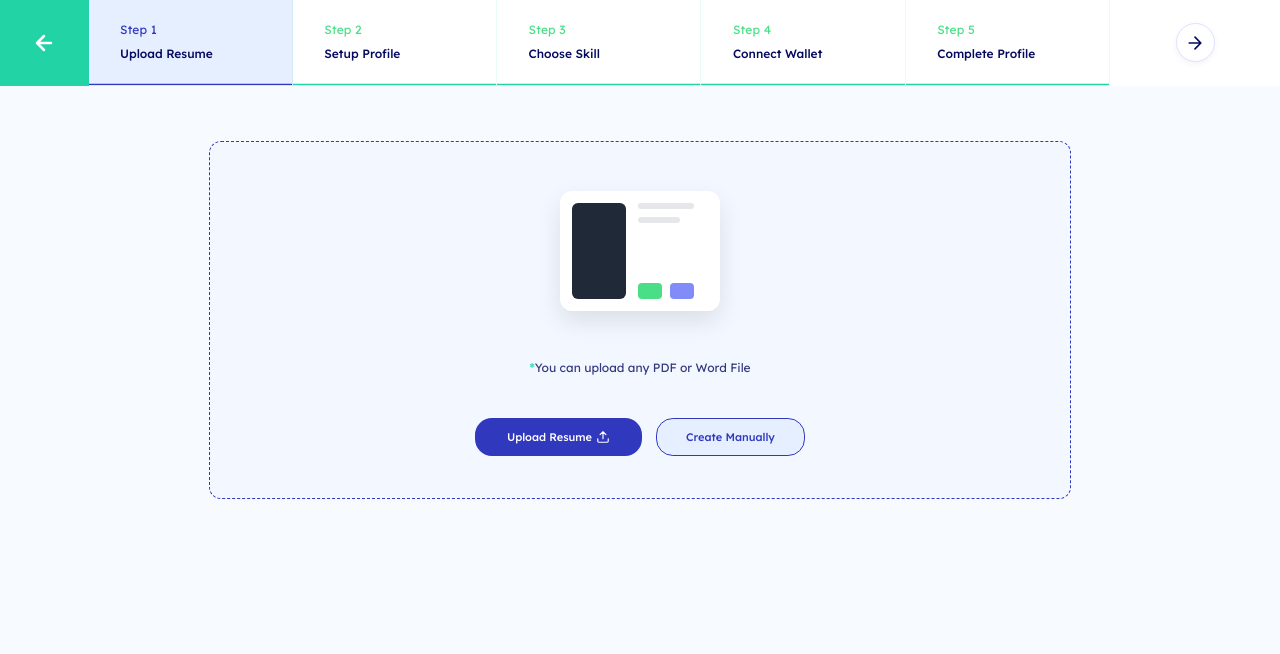
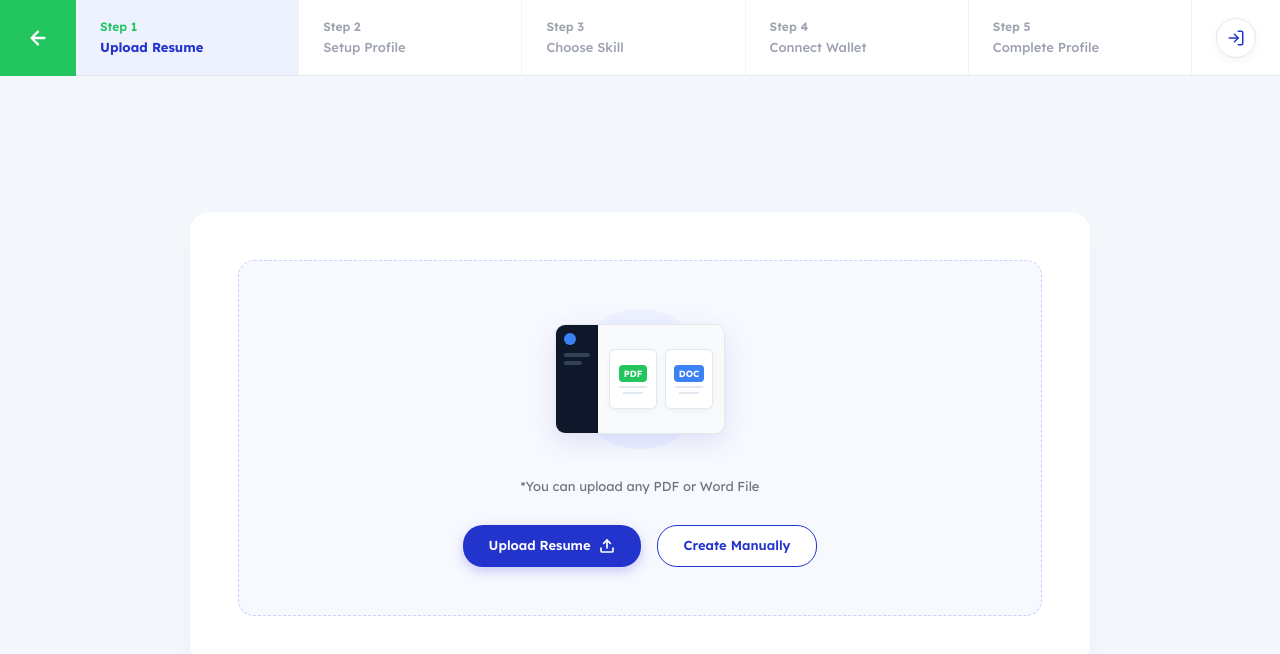
Before and after one commit to Mominkhalid045-debug/greelance-login, a React (Vite) app: page /form in a window 1280 px wide. Shown: the top 654 px of the page. Built offline with nearby package versions, Linux system fonts and the light colour scheme.

Commit message:
Update Step 1 Upload Resume UI to match reference screenshot pixel-perfect

```diff
--- a/src/pages/FreelancerForm.jsx
+++ b/src/pages/FreelancerForm.jsx
@@ -1,3 +1,4 @@
+import { useState, useRef } from 'react';
 import { useNavigate } from 'react-router-dom';
 
 const F = "'Lexend', sans-serif";
@@ -12,66 +13,116 @@ function StepHeader({ activeStep, navigate }) {
   ];
 
   return (
-    <div style={{ flexShrink: 0, display: 'flex', background: '#fff', borderBottom: '1px solid #E0E2FE', height: '85.5px', zIndex: 10 }}>
+    <div
+      style={{
+        flexShrink: 0,
+        display: 'flex',
+        alignItems: 'center',
+        background: '#FFFFFF',
+        borderBottom: '1px solid #E5E7EB',
+        height: '76px',
+        width: '100%',
+        boxSizing: 'border-box',
+      }}
+    >
       {/* Back Button */}
       <button
         onClick={() => {
-          const prev = steps.find(s => s.num === activeStep - 1);
-          navigate(prev ? prev.path : '/');
+          const prev = steps.find((s) => s.num === activeStep - 1);
+          navigate(prev ? prev.path : '/verify-otp');
         }}
-        style={{ width: '88.5px', height: '85.5px', background: '#22D3A6', border: 'none', cursor: 'pointer', display: 'flex', alignItems: 'center', justifyContent: 'center', flexShrink: 0 }}
+        aria-label="Go back"
+        style={{
+          width: '76px',
+          height: '76px',
+          background: '#22C55E',
+          border: 'none',
+          cursor: 'pointer',
+          display: 'flex',
+          alignItems: 'center',
+          justifyContent: 'center',
+          flexShrink: 0,
+        }}
       >
-        <svg width="24" height="24" viewBox="0 0 24 24" fill="none" stroke="#fff" strokeWidth="2.5" strokeLinecap="round" strokeLinejoin="round">
+        <svg width="22" height="22" viewBox="0 0 24 24" fill="none" stroke="#FFFFFF" strokeWidth="2.5" strokeLinecap="round" strokeLinejoin="round">
           <path d="M19 12H5M12 19l-7-7 7-7" />
         </svg>
       </button>
 
       {/* Step Tabs */}
-      <div className="step-header-nav" style={{ display: 'flex', flex: 1, overflowX: 'auto' }}>
-        {steps.map(step => {
+      <div style={{ display: 'flex', flex: 1, height: '100%', overflowX: 'auto' }}>
+        {steps.map((step) => {
           const isActive = step.num === activeStep;
           return (
             <div
               key={step.num}
               onClick={() => navigate(step.path)}
-              className="step-tab-item"
               style={{
-                width: '236.25px',
-                height: '85.5px',
-                padding: '7.5px 31.5px',
+                flex: 1,
+                minWidth: '150px',
+                height: '100%',
+                padding: '0 24px',
                 cursor: 'pointer',
-                background: isActive ? '#E6EFFF' : '#fff',
-                borderRight: '1px solid rgba(34,211,166,0.1)',
-                boxShadow: isActive ? 'inset 0 -2.25px 0 0 #3038BD' : 'inset 0 -2.25px 0 0 #22D3A6',
+                background: isActive ? '#EEF2FF' : '#FFFFFF',
+                borderRight: '1px solid #F3F4F6',
                 display: 'flex',
                 flexDirection: 'column',
                 justifyContent: 'center',
-                gap: '4px',
+                gap: '2px',
+                boxSizing: 'border-box',
+                transition: 'background 0.2s ease',
               }}
             >
-              <p style={{ margin: 0, fontSize: '12px', color: isActive ? '#3038BD' : '#4ADF86', fontWeight: 400, fontFamily: F, letterSpacing: '0.15px', lineHeight: '18px' }}>Step {step.num}</p>
-              <p style={{ margin: 0, fontSize: '12px', color: '#050A5F', fontWeight: 500, fontFamily: F, lineHeight: '22.5px' }}>{step.label}</p>
+              <span
+                style={{
+                  fontFamily: F,
+                  fontSize: '12px',
+                  fontWeight: 600,
+                  color: isActive ? '#22C55E' : '#9CA3AF',
+                }}
+              >
+                Step {step.num}
+              </span>
+              <span
+                style={{
+                  fontFamily: F,
+                  fontSize: '13px',
+                  fontWeight: isActive ? 700 : 500,
+                  color: isActive ? '#2334CD' : '#9CA3AF',
+                }}
+              >
+                {step.label}
+              </span>
             </div>
           );
         })}
       </div>
 
-      {/* Exit / Forward Arrow */}
-      <div style={{ width: '170px', minWidth: '80px', height: '85.5px', background: '#fff', display: 'flex', alignItems: 'center', justifyContent: 'center', flexShrink: 0 }}>
+      {/* Exit / Next Button */}
+      <div style={{ padding: '0 24px', display: 'flex', alignItems: 'center', flexShrink: 0 }}>
         <button
           onClick={() => {
-            const next = steps.find(s => s.num === activeStep + 1);
+            const next = steps.find((s) => s.num === activeStep + 1);
             navigate(next ? next.path : '/dashboard');
           }}
+          aria-label="Exit or next step"
           style={{
-            width: '39px', height: '39px', borderRadius: '71px',
-            background: '#fff', border: '1px solid #E0E2FE',
-            cursor: 'pointer', display: 'flex', alignItems: 'center', justifyContent: 'center',
-            boxShadow: '0 2px 6px rgba(5,10,95,0.05)',
+            width: '40px',
+            height: '40px',
+            borderRadius: '50%',
+            background: '#FFFFFF',
+            border: '1px solid #E5E7EB',
+            cursor: 'pointer',
+            display: 'flex',
+            alignItems: 'center',
+            justifyContent: 'center',
+            boxShadow: '0 2px 8px rgba(0,0,0,0.05)',
           }}
         >
-          <svg width="20" height="20" viewBox="0 0 24 24" fill="none" stroke="#050A5F" strokeWidth="2" strokeLinecap="round" strokeLinejoin="round">
-            <path d="M5 12h14M12 5l7 7-7 7" />
+          <svg width="18" height="18" viewBox="0 0 24 24" fill="none" stroke="#2334CD" strokeWidth="2" strokeLinecap="round" strokeLinejoin="round">
+            <path d="M15 3h4a2 2 0 0 1 2 2v14a2 2 0 0 1-2 2h-4" />
+            <polyline points="10 17 15 12 10 7" />
+            <line x1="15" y1="12" x2="3" y2="12" />
           </svg>
         </button>
       </div>
@@ -81,82 +132,258 @@ function StepHeader({ activeStep, navigate }) {
 
 export default function FreelancerForm() {
   const navigate = useNavigate();
+  const fileInputRef = useRef(null);
+  const [selectedFile, setSelectedFile] = useState(null);
+
+  const handleFileChange = (e) => {
+    const file = e.target.files[0];
+    if (file) {
+      setSelectedFile(file.name);
+      localStorage.setItem('userResume', file.name);
+      setTimeout(() => {
+        navigate('/setup-profile');
+      }, 600);
+    }
+  };
 
   return (
-    <div style={{ width: '100%', maxWidth: '1440px', margin: '0 auto', minHeight: '100vh', background: '#F7FAFF', display: 'flex', flexDirection: 'column' }}>
+    <div
+      style={{
+        width: '100vw',
+        minHeight: '100vh',
+        background: '#F4F7FC',
+        display: 'flex',
+        flexDirection: 'column',
+        boxSizing: 'border-box',
+      }}
+    >
+      {/* Step Header Navigation */}
       <StepHeader activeStep={1} navigate={navigate} />
 
-      {/* Main Content Area */}
-      <div style={{ flex: 1, display: 'flex', flexDirection: 'column', alignItems: 'center', padding: '0 60px', marginTop: '40px' }}>
-
-        {/* Resume Upload Container */}
-        <div style={{
-          width: '861.75px',
-          maxWidth: '100%',
-          height: '358.5px',
-          background: '#F3F7FF',
-          border: '1.5px dashed #3038BD',
-          borderRadius: '12px',
-          padding: '42px 25.5px',
+      {/* Main Card Section */}
+      <main
+        style={{
+          flex: 1,
+          display: 'flex',
+          alignItems: 'center',
+          justifyContent: 'center',
+          padding: '40px 20px',
+        }}
+      >
+        <div
+          style={{
+            width: '900px',
+            maxWidth: '96%',
+            background: '#FFFFFF',
+            borderRadius: '20px',
+            boxShadow: '0 10px 30px rgba(5, 10, 95, 0.03)',
+            padding: '48px',
+            boxSizing: 'border-box',
+          }}
+        >
+          {/* Dashed Upload Dropzone Container */}
+          <div
+            style={{
+              width: '100%',
+              background: '#F8F9FE',
+              border: '1.5px dashed #C7D2FE',
+              borderRadius: '16px',
+              padding: '48px 24px',
               display: 'flex',
               flexDirection: 'column',
               alignItems: 'center',
               justifyContent: 'center',
-          gap: '41.25px',
-          margin: '15px auto',
-        }}>
+              boxSizing: 'border-box',
+            }}
+          >
+            {/* Soft Glow Circular Backdrop + Illustration */}
+            <div
+              style={{
+                position: 'relative',
+                width: '180px',
+                height: '140px',
+                display: 'flex',
+                alignItems: 'center',
+                justifyContent: 'center',
+                marginBottom: '28px',
+              }}
+            >
+              {/* Soft purple glow circle */}
+              <div
+                style={{
+                  position: 'absolute',
+                  width: '140px',
+                  height: '140px',
+                  borderRadius: '50%',
+                  background: '#EEF2FF',
+                  zIndex: 1,
+                }}
+              />
 
-          {/* Upload Graphic */}
-          <div style={{ width: '184.45px', height: '171.5px', display: 'flex', alignItems: 'center', justifyContent: 'center' }}>
-            <div style={{ width: '160px', height: '120px', background: '#fff', borderRadius: '12px', boxShadow: '0 10px 25px rgba(0,0,0,0.1)', display: 'flex', padding: '12px' }}>
-               <div style={{ width: '40%', height: '100%', background: '#1F2937', borderRadius: '6px' }} />
-               <div style={{ width: '60%', height: '100%', display: 'flex', flexDirection: 'column', paddingLeft: '12px', gap: '8px' }}>
-                 <div style={{ height: '6px', width: '80%', background: '#E5E7EB', borderRadius: '3px' }} />
-                 <div style={{ height: '6px', width: '60%', background: '#E5E7EB', borderRadius: '3px' }} />
-                 <div style={{ display: 'flex', gap: '8px', marginTop: 'auto' }}>
-                    <div style={{ width: '24px', height: '16px', background: '#4ADF86', borderRadius: '4px' }} />
-                    <div style={{ width: '24px', height: '16px', background: '#818CF8', borderRadius: '4px' }} />
+              {/* Graphic Window Card */}
+              <div
+                style={{
+                  position: 'relative',
+                  zIndex: 2,
+                  width: '170px',
+                  height: '110px',
+                  background: '#FFFFFF',
+                  borderRadius: '10px',
+                  boxShadow: '0 8px 24px rgba(35, 52, 205, 0.12)',
+                  border: '1px solid #E5E7EB',
+                  display: 'flex',
+                  overflow: 'hidden',
+                }}
+              >
+                {/* Left Sidebar */}
+                <div style={{ width: '25%', background: '#0F172A', height: '100%', padding: '8px' }}>
+                  <div style={{ width: '12px', height: '12px', borderRadius: '50%', background: '#3B82F6', marginBottom: '8px' }} />
+                  <div style={{ width: '100%', height: '4px', background: '#334155', borderRadius: '2px', marginBottom: '4px' }} />
+                  <div style={{ width: '70%', height: '4px', background: '#334155', borderRadius: '2px' }} />
+                </div>
+
+                {/* Right Document Previews */}
+                <div style={{ flex: 1, background: '#F8FAFC', padding: '10px', display: 'flex', gap: '8px', alignItems: 'center', justifyContent: 'center' }}>
+                  {/* PDF Badge File */}
+                  <div
+                    style={{
+                      width: '48px',
+                      height: '60px',
+                      background: '#FFFFFF',
+                      borderRadius: '6px',
+                      border: '1px solid #E2E8F0',
+                      boxShadow: '0 2px 6px rgba(0,0,0,0.04)',
+                      display: 'flex',
+                      flexDirection: 'column',
+                      alignItems: 'center',
+                      justifyContent: 'center',
+                      gap: '4px',
+                    }}
+                  >
+                    <span style={{ fontSize: '9px', fontWeight: 700, color: '#FFFFFF', background: '#22C55E', padding: '2px 5px', borderRadius: '4px' }}>
+                      PDF
+                    </span>
+                    <div style={{ width: '28px', height: '2px', background: '#E2E8F0' }} />
+                    <div style={{ width: '20px', height: '2px', background: '#E2E8F0' }} />
+                  </div>
+
+                  {/* DOC Badge File */}
+                  <div
+                    style={{
+                      width: '48px',
+                      height: '60px',
+                      background: '#FFFFFF',
+                      borderRadius: '6px',
+                      border: '1px solid #E2E8F0',
+                      boxShadow: '0 2px 6px rgba(0,0,0,0.04)',
+                      display: 'flex',
+                      flexDirection: 'column',
+                      alignItems: 'center',
+                      justifyContent: 'center',
+                      gap: '4px',
+                    }}
+                  >
+                    <span style={{ fontSize: '9px', fontWeight: 700, color: '#FFFFFF', background: '#3B82F6', padding: '2px 5px', borderRadius: '4px' }}>
+                      DOC
+                    </span>
+                    <div style={{ width: '28px', height: '2px', background: '#E2E8F0' }} />
+                    <div style={{ width: '20px', height: '2px', background: '#E2E8F0' }} />
                   </div>
                 </div>
               </div>
             </div>
 
-          <p style={{ fontFamily: F, fontSize: '12px', color: '#050A5F', opacity: 0.8 }}>
-            <span style={{ color: '#22D3A6', fontWeight: 700 }}>*</span>You can upload any PDF or Word File
+            {/* Hint Text */}
+            <p
+              style={{
+                fontFamily: F,
+                fontSize: '13px',
+                color: '#6B7280',
+                margin: '0 0 28px 0',
+                textAlign: 'center',
+              }}
+            >
+              *You can upload any PDF or Word File
             </p>
 
-          <div style={{ display: 'flex', justifyContent: 'space-between', alignItems: 'center', width: '330px', height: '37.5px' }}>
+            {/* Upload Status Feedback */}
+            {selectedFile && (
+              <p style={{ fontFamily: F, fontSize: '13px', fontWeight: 600, color: '#22C55E', margin: '0 0 16px 0' }}>
+                📄 {selectedFile} selected! Redirecting...
+              </p>
+            )}
+
+            {/* Hidden File Input */}
+            <input
+              ref={fileInputRef}
+              type="file"
+              accept=".pdf,.doc,.docx"
+              onChange={handleFileChange}
+              style={{ display: 'none' }}
+            />
+
+            {/* Action Buttons */}
+            <div style={{ display: 'flex', gap: '16px', alignItems: 'center' }}>
               <button
-              onClick={() => navigate('/setup-profile')}
+                type="button"
+                onClick={() => fileInputRef.current?.click()}
                 style={{
-                background: '#3038BD', color: '#fff', border: 'none',
-                borderRadius: '16.88px', width: '167px', height: '37.6px',
-                fontFamily: F, fontSize: '11px', fontWeight: 500,
-                cursor: 'pointer', display: 'flex', alignItems: 'center', justifyContent: 'center', gap: '4px',
+                  background: '#2334CD',
+                  color: '#FFFFFF',
+                  border: 'none',
+                  borderRadius: '20px',
+                  height: '42px',
+                  padding: '0 26px',
+                  fontFamily: F,
+                  fontSize: '13px',
+                  fontWeight: 600,
+                  cursor: 'pointer',
+                  display: 'flex',
+                  alignItems: 'center',
+                  gap: '8px',
+                  boxShadow: 'rgba(35, 52, 205, 0.25) 0px 4px 12px 0px',
+                  transition: 'background 0.2s ease',
                 }}
+                onMouseEnter={(e) => (e.currentTarget.style.background = '#1B2AB2')}
+                onMouseLeave={(e) => (e.currentTarget.style.background = '#2334CD')}
               >
-              Upload Resume
-              <svg width="14" height="14" viewBox="0 0 24 24" fill="none" stroke="currentColor" strokeWidth="2" strokeLinecap="round" strokeLinejoin="round">
-                <path d="M21 15v4a2 2 0 0 1-2 2H5a2 2 0 0 1-2-2v-4M17 8l-5-5-5 5M12 3v12" />
+                <span>Upload Resume</span>
+                <svg width="16" height="16" viewBox="0 0 24 24" fill="none" stroke="currentColor" strokeWidth="2.5" strokeLinecap="round" strokeLinejoin="round">
+                  <path d="M21 15v4a2 2 0 0 1-2 2H5a2 2 0 0 1-2-2v-4" />
+                  <polyline points="17 8 12 3 7 8" />
+                  <line x1="12" y1="3" x2="12" y2="15" />
                 </svg>
               </button>
 
               <button
+                type="button"
                 onClick={() => navigate('/setup-profile')}
                 style={{
-                background: '#E6EFFF', color: '#3038BD',
-                border: '1.13px solid #3038BD', borderRadius: '16.88px',
-                width: '149px', height: '37.6px',
-                fontFamily: F, fontSize: '11px', fontWeight: 500, cursor: 'pointer',
-                display: 'flex', alignItems: 'center', justifyContent: 'center',
+                  background: '#FFFFFF',
+                  color: '#2334CD',
+                  border: '1.5px solid #2334CD',
+                  borderRadius: '20px',
+                  height: '42px',
+                  padding: '0 26px',
+                  fontFamily: F,
+                  fontSize: '13px',
+                  fontWeight: 600,
+                  cursor: 'pointer',
+                  transition: 'all 0.2s ease',
+                }}
+                onMouseEnter={(e) => {
+                  e.currentTarget.style.background = '#EEF2FF';
+                }}
+                onMouseLeave={(e) => {
+                  e.currentTarget.style.background = '#FFFFFF';
                 }}
               >
                 Create Manually
               </button>
             </div>
-
           </div>
         </div>
+      </main>
     </div>
   );
 }
```
Lines whose indentation alone changed are shown as unchanged.
